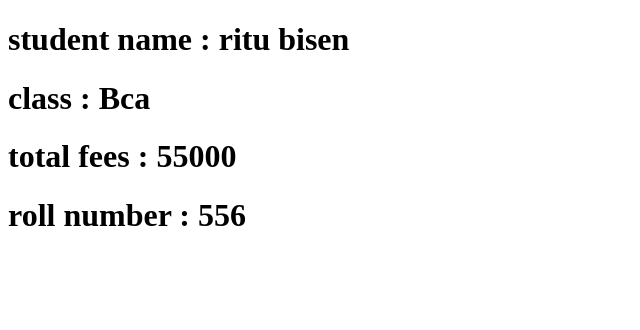
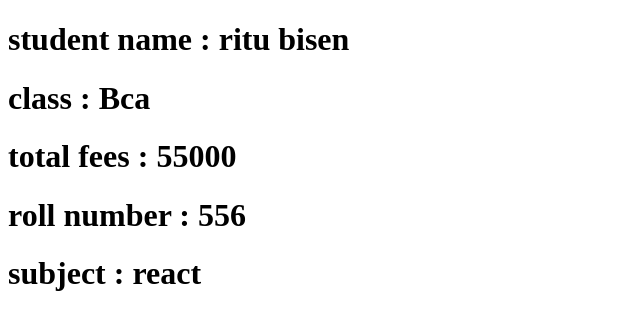
Before and after one commit to ritubisen/app6pm, a React (Vite) app: page / in a window 1280 px wide. Shown: the top 330 px of the page, without its empty margins (0-640 px from the left). Built offline with nearby package versions, Linux system fonts and the light colour scheme.

Commit message:
second day

```diff
--- a/src/App.jsx
+++ b/src/App.jsx
@@ -4,10 +4,11 @@ const name ="ritu bisen"
 const sclass ="Bca"
 const rollno="556"
 const totalfee="55000"
+const subject="react"
 const App=()=>{
     return(
         <>
-      <Header  nm={name} cls={sclass}  fs={totalfee} no={rollno}/>
+      <Header  nm={name} cls={sclass}  fs={totalfee} no={rollno} sub={subject}/>
 
         </>
 
--- a/src/Header.jsx
+++ b/src/Header.jsx
@@ -6,6 +6,7 @@ const Header=(props)=>{
         <h1>class : {props.cls}   </h1>
         <h1>total fees : {props.fs}   </h1>
         <h1>roll number : {props.no}   </h1>
+        <h1>subject : {props.sub}   </h1>
 
         </>
     )
```
